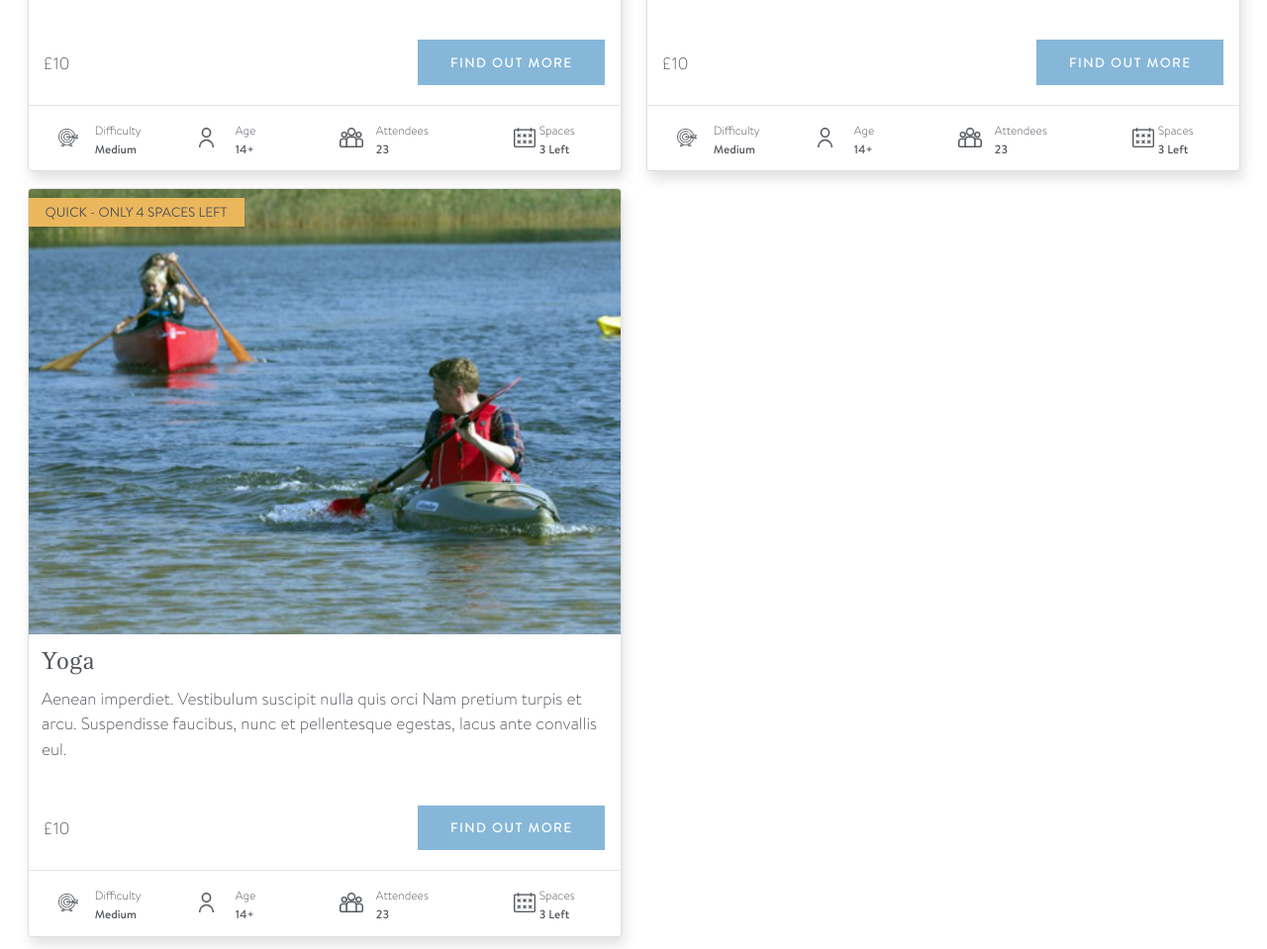
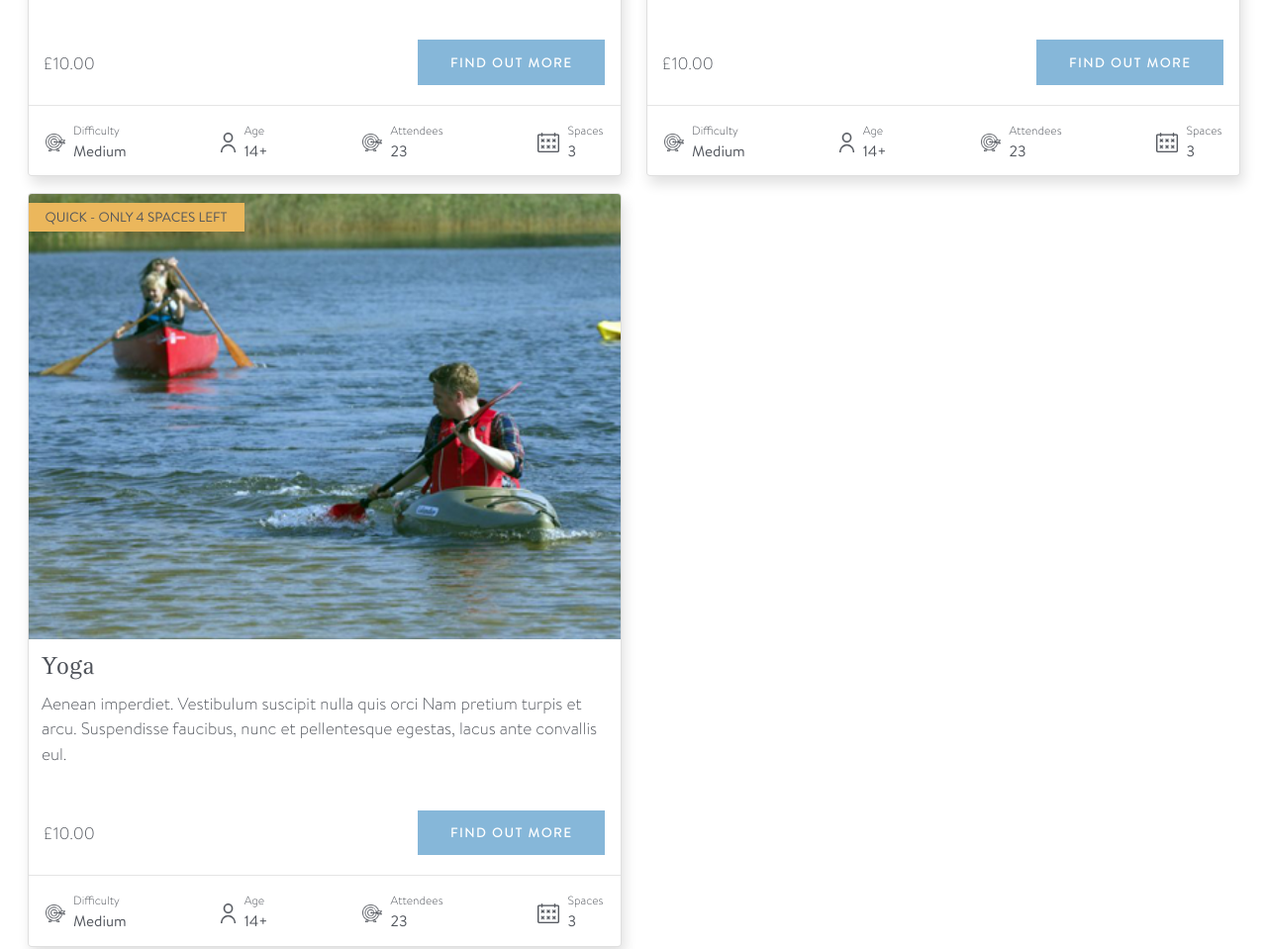
Before and after one commit to mohsinht/HabitatEscapes, a plain HTML site: page things-to-do-landing-page.html in a window 1280 px wide. Shown: the part 5603-6562 px from the top of the page at 99% size. Drawn offline with nearby package versions, Linux system fonts and the light colour scheme.

Commit message:
fix property card list issue

```diff
--- a/styles/main.css
+++ b/styles/main.css
@@ -1824,7 +1824,7 @@ a.num-link:hover {
   }
 }
 
-@media (max-width: 441px) {
+@media (max-width: 520px) {
   .activity-card-bottom .icon-label .activity-detail {
     font-size: 0.6rem;
   }
@@ -1841,4 +1841,9 @@ a.num-link:hover {
     font-family: BrandonText-Light;
     font-size: 0.6rem;
   }
-}
+
+  .properties-section .container-fluid, .properties-section.jumbotron{
+    padding-left: 0;
+    padding-right: 0;
+  }
+}
--- a/things-to-do-landing-page.html
+++ b/things-to-do-landing-page.html
@@ -1146,63 +1146,42 @@
                   <div class="card-footer px-0 border-0 bg-transparent">
                     <div class="container-fluid">
                       <div class="row">
-                        <div class="col-4 ttd-card-price">£10</div>
+                        <div class="col-4 ttd-card-price">£10.00</div>
                         <div class="col-8 text-right px-0">
-                          <a class="btn ttd-card-cta" href="#" role="button">Find out more</a>
+                          <a class="btn ttd-card-cta btn-primary" href="#" role="button">Find out more</a>
                         </div>
                       </div>
                       <hr />
-                      <div class="row">
-                        <div class="col-3 px-0">
-                          <div class="row">
-                            <div class="col-sm-4 px-0">
-                              <i class="icon-difficulty"></i>
-                            </div>
-                            <div class="col-sm-8 px-0">
-                              <div class="ttp-cardpoints-label">Difficulty</div>
-                              <div class="ttp-cardpoints-value">Medium</div>
-                            </div>
-                          </div>
-                        </div>
-
-                        <div class="col-3 px-0">
-                          <div class="row">
-                            <div class="col-sm-4 px-0">
+
+                      <div class="activity-card-bottom">
+                        <div class="icon-section">
+                          <i class="icon-difficulty"></i>
+                          <div class="icon-label">
+                            <div class="activity-heading">Difficulty</div>
+                            <div class="activity-detail">Medium</div>
+                          </div>
+                        </div>
+                        <div class="icon-section">
                           <i class="icon-age"></i>
-                            </div>
-                            <div class="col-sm-8 px-0">
-                              <div class="ttp-cardpoints-label">Age</div>
-                              <div class="ttp-cardpoints-value">14+</div>
-                            </div>
-                          </div>
-                        </div>
-
-                        <div class="col-3 px-0">
-                          <div class="row">
-                            <div class="col-sm-4 px-0">
-                              <i class="icon-attendees"></i>
-                            </div>
-                            <div class="col-sm-8 px-0">
-                              <div class="ttp-cardpoints-label">Attendees</div>
-                              <div class="ttp-cardpoints-value">23</div>
-
-                            </div>
-                          </div>
-                        </div>
-
-                        <div class="col-3 px-0">
-                          <div class="row">
-                            <div class="col-sm-6 px-0 text-right">
+                          <div class="icon-label">
+                            <div class="activity-heading">Age</div>
+                            <div class="activity-detail">14+</div>
+                          </div>
+                        </div>
+                        <div class="icon-section">
+                          <i class="icon-difficulty"></i>
+                          <div class="icon-label">
+                            <div class="activity-heading">Attendees</div>
+                            <div class="activity-detail">23</div>
+                          </div>
+                        </div>
+                        <div class="icon-section">
                           <i class="icon-spaces"></i>
-                            </div>
-                            <div class="col-sm-6 pr-0 pl-1">
-                              <div class="ttp-cardpoints-label text-left">Spaces</div>
-                              <div class="ttp-cardpoints-value" style="text-align: left;">3 Left</div>
-
-                            </div>
-                          </div>
-                        </div>
-
+                          <div class="icon-label">
+                            <div class="activity-heading">Spaces</div>
+                            <div class="activity-detail">3</div>
+                          </div>
+                        </div>
                       </div>
                     </div>
                   </div>
@@ -1231,63 +1210,42 @@
                   <div class="card-footer px-0 border-0 bg-transparent">
                     <div class="container-fluid">
                       <div class="row">
-                        <div class="col-4 ttd-card-price">£10</div>
+                        <div class="col-4 ttd-card-price">£10.00</div>
                         <div class="col-8 text-right px-0">
-                          <a class="btn ttd-card-cta" href="#" role="button">Find out more</a>
+                          <a class="btn ttd-card-cta btn-primary" href="#" role="button">Find out more</a>
                         </div>
                       </div>
                       <hr />
-                      <div class="row">
-                        <div class="col-3 px-0">
-                          <div class="row">
-                            <div class="col-sm-4 px-0">
-                              <i class="icon-difficulty"></i>
-                            </div>
-                            <div class="col-sm-8 px-0">
-                              <div class="ttp-cardpoints-label">Difficulty</div>
-                              <div class="ttp-cardpoints-value">Medium</div>
-                            </div>
-                          </div>
-                        </div>
-
-                        <div class="col-3 px-0">
-                          <div class="row">
-                            <div class="col-sm-4 px-0">
+
+                      <div class="activity-card-bottom">
+                        <div class="icon-section">
+                          <i class="icon-difficulty"></i>
+                          <div class="icon-label">
+                            <div class="activity-heading">Difficulty</div>
+                            <div class="activity-detail">Medium</div>
+                          </div>
+                        </div>
+                        <div class="icon-section">
                           <i class="icon-age"></i>
-                            </div>
-                            <div class="col-sm-8 px-0">
-                              <div class="ttp-cardpoints-label">Age</div>
-                              <div class="ttp-cardpoints-value">14+</div>
-                            </div>
-                          </div>
-                        </div>
-
-                        <div class="col-3 px-0">
-                          <div class="row">
-                            <div class="col-sm-4 px-0">
-                              <i class="icon-attendees"></i>
-                            </div>
-                            <div class="col-sm-8 px-0">
-                              <div class="ttp-cardpoints-label">Attendees</div>
-                              <div class="ttp-cardpoints-value">23</div>
-
-                            </div>
-                          </div>
-                        </div>
-
-                        <div class="col-3 px-0">
-                          <div class="row">
-                            <div class="col-sm-6 px-0 text-right">
+                          <div class="icon-label">
+                            <div class="activity-heading">Age</div>
+                            <div class="activity-detail">14+</div>
+                          </div>
+                        </div>
+                        <div class="icon-section">
+                          <i class="icon-difficulty"></i>
+                          <div class="icon-label">
+                            <div class="activity-heading">Attendees</div>
+                            <div class="activity-detail">23</div>
+                          </div>
+                        </div>
+                        <div class="icon-section">
                           <i class="icon-spaces"></i>
-                            </div>
-                            <div class="col-sm-6 pr-0 pl-1">
-                              <div class="ttp-cardpoints-label text-left">Spaces</div>
-                              <div class="ttp-cardpoints-value" style="text-align: left;">3 Left</div>
-
-                            </div>
-                          </div>
-                        </div>
-
+                          <div class="icon-label">
+                            <div class="activity-heading">Spaces</div>
+                            <div class="activity-detail">3</div>
+                          </div>
+                        </div>
                       </div>
                     </div>
                   </div>
@@ -1316,63 +1274,42 @@
                   <div class="card-footer px-0 border-0 bg-transparent">
                     <div class="container-fluid">
                       <div class="row">
-                        <div class="col-4 ttd-card-price">£10</div>
+                        <div class="col-4 ttd-card-price">£10.00</div>
                         <div class="col-8 text-right px-0">
-                          <a class="btn ttd-card-cta" href="#" role="button">Find out more</a>
+                          <a class="btn ttd-card-cta btn-primary" href="#" role="button">Find out more</a>
                         </div>
                       </div>
                       <hr />
-                      <div class="row">
-                        <div class="col-3 px-0">
-                          <div class="row">
-                            <div class="col-sm-4 px-0">
-                              <i class="icon-difficulty"></i>
-                            </div>
-                            <div class="col-sm-8 px-0">
-                              <div class="ttp-cardpoints-label">Difficulty</div>
-                              <div class="ttp-cardpoints-value">Medium</div>
-                            </div>
-                          </div>
-                        </div>
-
-                        <div class="col-3 px-0">
-                          <div class="row">
-                            <div class="col-sm-4 px-0">
+
+                      <div class="activity-card-bottom">
+                        <div class="icon-section">
+                          <i class="icon-difficulty"></i>
+                          <div class="icon-label">
+                            <div class="activity-heading">Difficulty</div>
+                            <div class="activity-detail">Medium</div>
+                          </div>
+                        </div>
+                        <div class="icon-section">
                           <i class="icon-age"></i>
-                            </div>
-                            <div class="col-sm-8 px-0">
-                              <div class="ttp-cardpoints-label">Age</div>
-                              <div class="ttp-cardpoints-value">14+</div>
-                            </div>
-                          </div>
-                        </div>
-
-                        <div class="col-3 px-0">
-                          <div class="row">
-                            <div class="col-sm-4 px-0">
-                              <i class="icon-attendees"></i>
-                            </div>
-                            <div class="col-sm-8 px-0">
-                              <div class="ttp-cardpoints-label">Attendees</div>
-                              <div class="ttp-cardpoints-value">23</div>
-
-                            </div>
-                          </div>
-                        </div>
-
-                        <div class="col-3 px-0">
-                          <div class="row">
-                            <div class="col-sm-6 px-0 text-right">
+                          <div class="icon-label">
+                            <div class="activity-heading">Age</div>
+                            <div class="activity-detail">14+</div>
+                          </div>
+                        </div>
+                        <div class="icon-section">
+                          <i class="icon-difficulty"></i>
+                          <div class="icon-label">
+                            <div class="activity-heading">Attendees</div>
+                            <div class="activity-detail">23</div>
+                          </div>
+                        </div>
+                        <div class="icon-section">
                           <i class="icon-spaces"></i>
-                            </div>
-                            <div class="col-sm-6 pr-0 pl-1">
-                              <div class="ttp-cardpoints-label text-left">Spaces</div>
-                              <div class="ttp-cardpoints-value" style="text-align: left;">3 Left</div>
-
-                            </div>
-                          </div>
-                        </div>
-
+                          <div class="icon-label">
+                            <div class="activity-heading">Spaces</div>
+                            <div class="activity-detail">3</div>
+                          </div>
+                        </div>
                       </div>
                     </div>
                   </div>
```
Also changed, not shown: index.html (+3 -3 lines), locations.html (+6 -6 lines), owner_signup.html (+4 -4 lines), property_detail.html (+3 -3 lines). Lines whose indentation alone changed are shown as unchanged.
